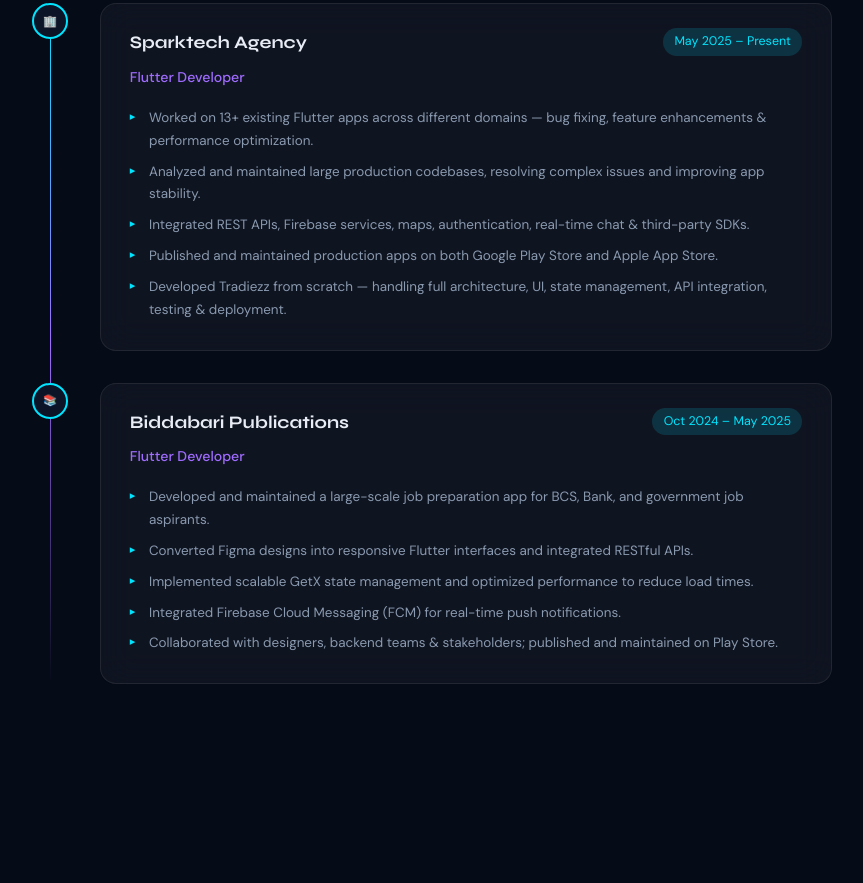
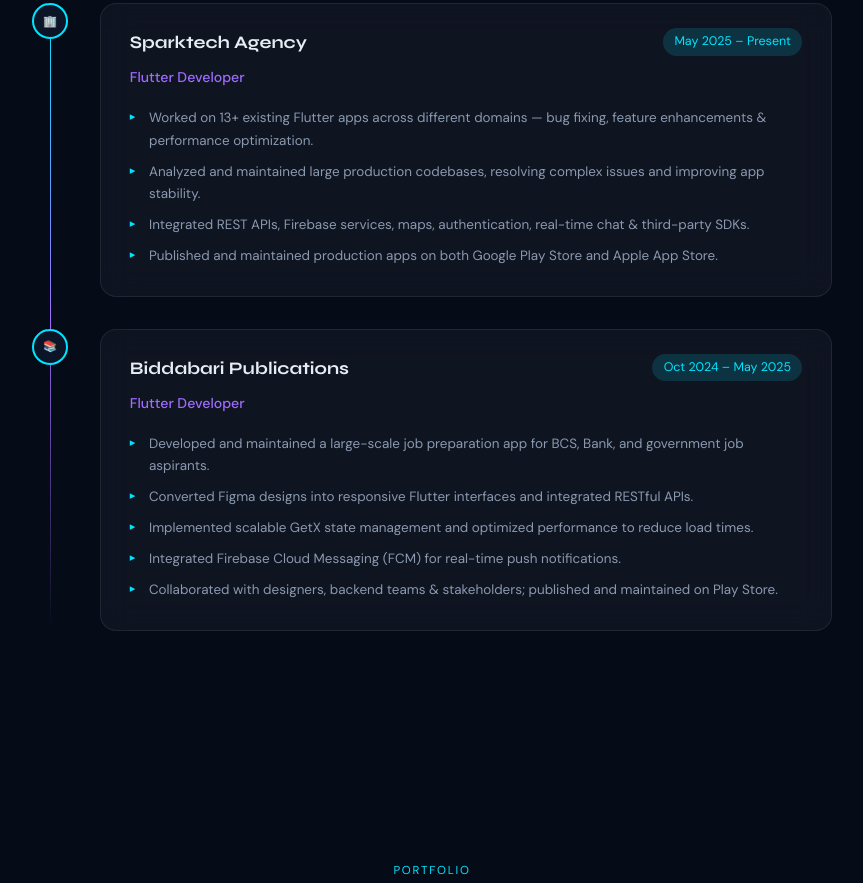
Before and after one commit to sh4on/sh4on.github.io, a plain HTML site: page index.html in a window 1280 px wide. Shown: the part 2019-2902 px from the top of the page, without its empty margins (208-1071 px from the left). Drawn offline with Linux system fonts and the light colour scheme.

Commit message:
Remove Tradiezz development bullet point
Removed the bullet point about developing Tradiezz from scratch.

```diff
--- a/index.html
+++ b/index.html
@@ -508,7 +508,6 @@
           <li>Analyzed and maintained large production codebases, resolving complex issues and improving app stability.</li>
           <li>Integrated REST APIs, Firebase services, maps, authentication, real-time chat & third-party SDKs.</li>
           <li>Published and maintained production apps on both Google Play Store and Apple App Store.</li>
-          <li>Developed Tradiezz from scratch — handling full architecture, UI, state management, API integration, testing & deployment.</li>
         </ul>
       </div>
     </div>
```
